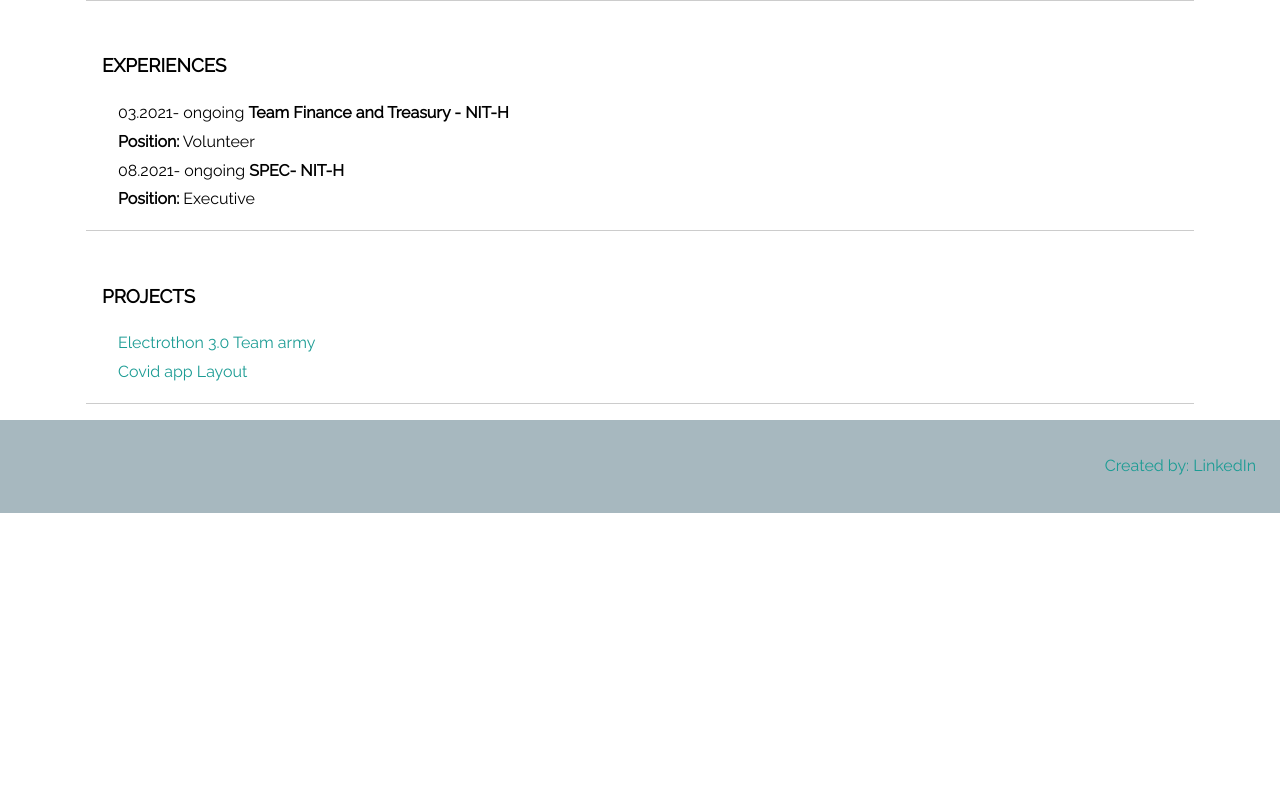
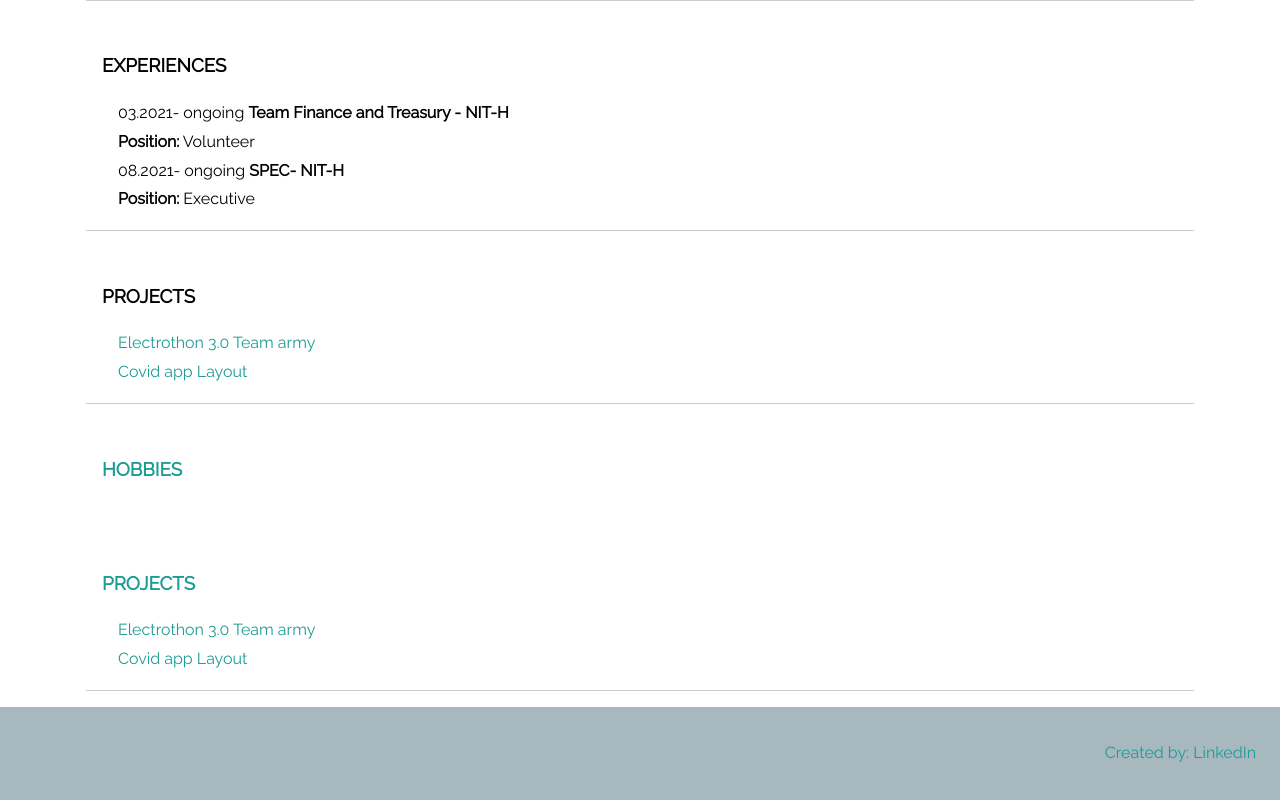
Before and after one commit to mmtabnsl/PORTFOLIO, a plain HTML site: page index.html in a window 1280 px wide. Shown: the part 1695-2495 px from the top of the page. Before the commit the page ends 2208 px from the top, so only its background shows below. Drawn offline with Linux system fonts and the light colour scheme.

Commit message:
sunil's commit

```diff
--- a/index.html
+++ b/index.html
@@ -152,7 +152,27 @@
           <span>Covid app Layout</span>
         </div>
       </article>
-      </section>
+    </section>
+    <section>
+      <h3>HOBBIES</h3>
+      <article>
+
+
+      </article>
+    </section>
+    <section>
+      <h3>PROJECTS</h3>
+      <article>
+        <div class='PROJECTS'>
+          <a href="https://github.com/mmtabnsl/PROJECT-ARMY" target="_blank">
+          <span>Electrothon 3.0 Team army</span>
+        </div>
+        <div class='PROJECTS'>
+          <a href="https://github.com/mmtabnsl/Covid-care-app-Layout" target="_blank">
+          <span>Covid app Layout</span>
+        </div>
+      </article>
+    </section>
 
 
 
```
